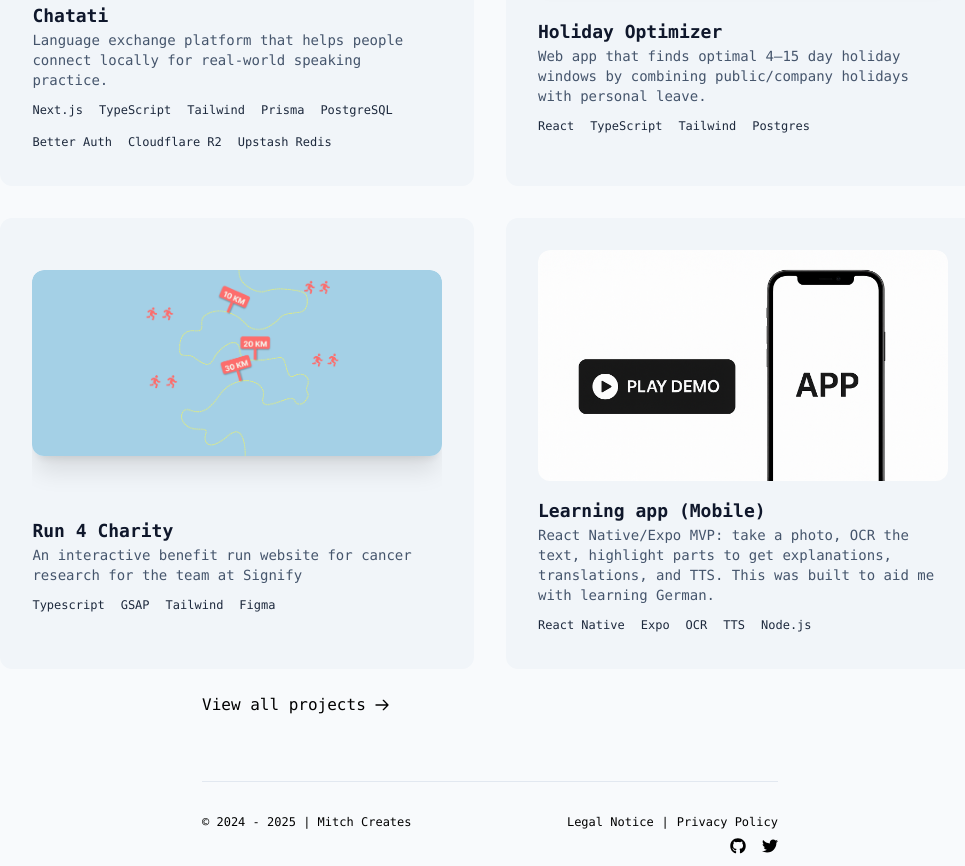
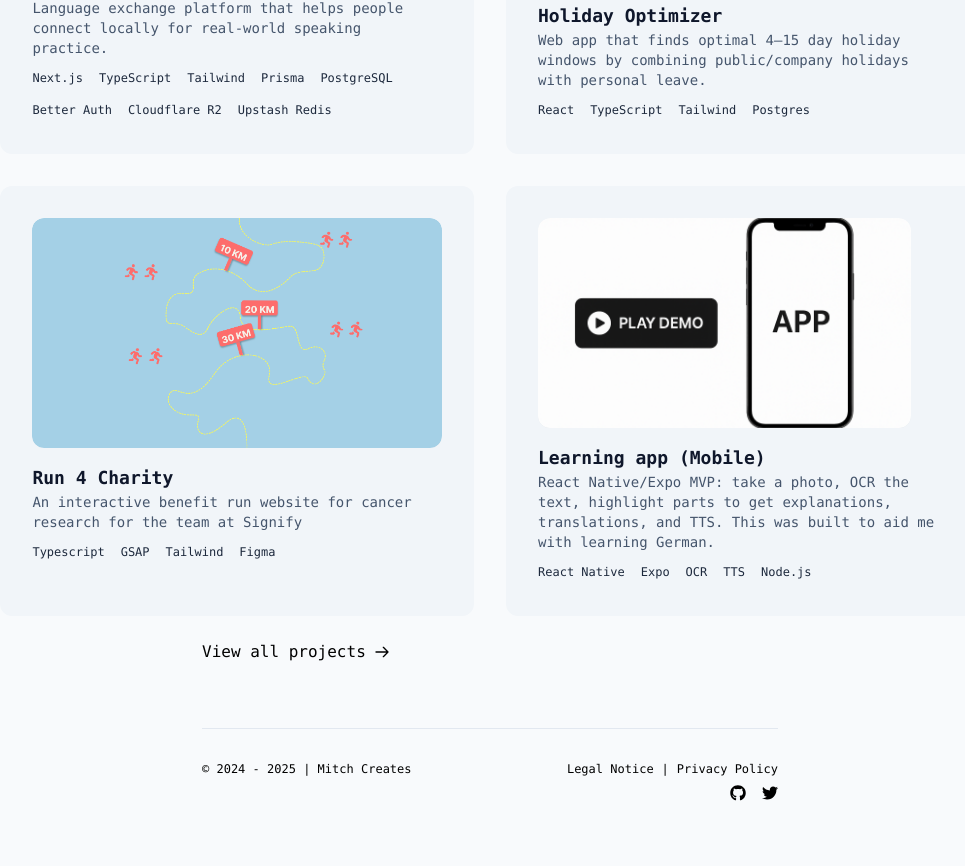
Before and after one commit to Mitch-creates/mitch-portfolio, a React (Vite) app: page / in a window 1280 px wide. Shown: the part 973-1839 px from the top of the page, without its empty margins (150-1115 px from the left). After the commit the page ends 1790 px from the top, so only its background shows below. Built offline with nearby package versions, Linux system fonts and the light colour scheme.

Commit message:
Update project card styles in Home component for improved layout and consistency

```diff
--- a/src/components/IntroAnimation.tsx
+++ b/src/components/IntroAnimation.tsx
@@ -13,7 +13,7 @@ const TIMINGS_MS = {
   flipOut: 100,
   loaderFade: 100,
   pageReveal: 200,
-  headerReveal: 100,
+  headerReveal: 300,
 };
 
 const scaledMs = (ms: number) => ms * INTRO_SPEED_MULTIPLIER;
--- a/src/pages/Home.tsx
+++ b/src/pages/Home.tsx
@@ -50,7 +50,7 @@ function Home() {
                   <div className="relative rounded-xl mb-4 aspect-video overflow-hidden">
                     <img
                       loading="lazy"
-                      className="object-cover rounded-xl bg-cover shadow-xl"
+                      className="h-full w-full object-cover rounded-xl bg-cover shadow-xl"
                       src={project.image || "/images/coming_soon.jpg"}
                       alt={`${project.title} Thumbnail`}
                       width="450"
@@ -81,7 +81,7 @@ function Home() {
                 return (
                   <a
                     key={project.title}
-                    className="flex flex-col justify-center transition-colors bg-slate-100 hover:bg-slate-200 rounded-xl p-8 cursor-pointer"
+                    className="h-[430px] flex flex-col justify-start transition-colors bg-slate-100 hover:bg-slate-200 rounded-xl p-8 cursor-pointer"
                     href={liveLink}
                     target="_blank"
                     rel="noopener noreferrer"
@@ -96,7 +96,7 @@ function Home() {
                   <button
                     key={project.title}
                     type="button"
-                    className="text-left flex flex-col justify-center transition-colors bg-slate-100 hover:bg-slate-200 rounded-xl p-8 cursor-pointer"
+                    className="h-[430px] text-left flex flex-col justify-start transition-colors bg-slate-100 hover:bg-slate-200 rounded-xl p-8 cursor-pointer"
                     onClick={() => setActiveVideo(project.demoPath ?? null)}
                   >
                     {cardContent}
@@ -107,7 +107,7 @@ function Home() {
               return (
                 <div
                   key={project.title}
-                  className="flex flex-col justify-center bg-slate-100 rounded-xl p-8"
+                  className="h-[430px] flex flex-col justify-start bg-slate-100 rounded-xl p-8"
                 >
                   {cardContent}
                 </div>
```
